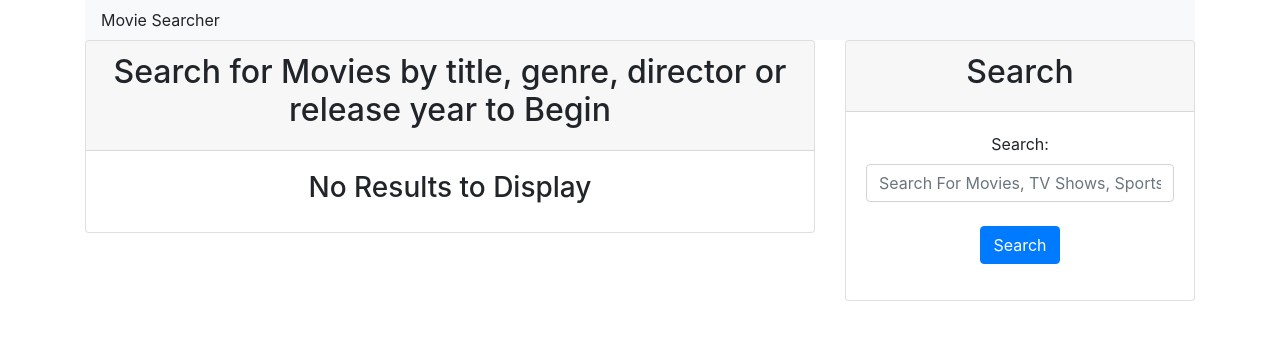
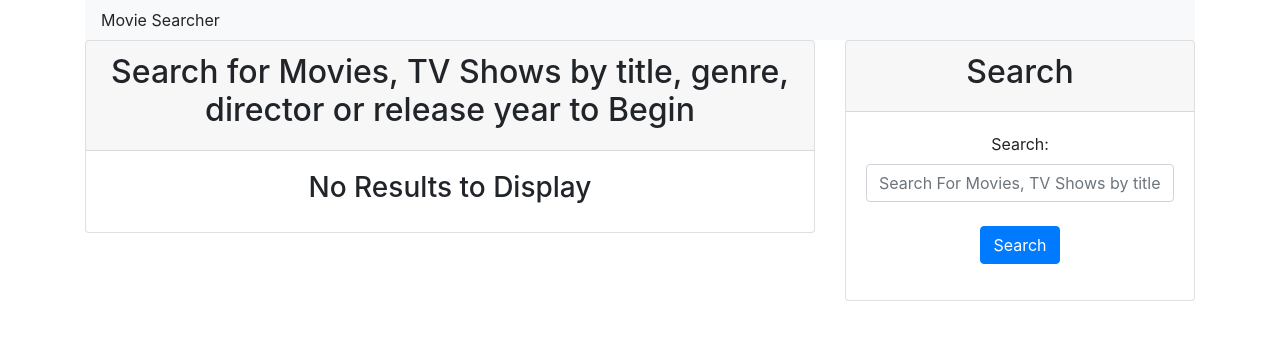
Before and after one commit to jmauro33/finalproject3, a React (Create React App) app: page / in a window 1280 px wide. Shown: the top 340 px of the page. Built offline with nearby package versions, Linux system fonts and the light colour scheme; no server answers.

Commit message:
playing with features ideas

```diff
--- a/src/components/appcontainer.js
+++ b/src/components/appcontainer.js
@@ -46,7 +46,7 @@ class AppContainer extends Component {
         <Row>
           <Col size="md-8">
             <Card
-              heading={this.state.result.Title || "Search for Movies by title, genre, director or release year to Begin"}
+              heading={this.state.result.Title || "Search for Movies, TV Shows by title, genre, director or release year to Begin"}
             >
               {this.state.result.Title ? (
                 <SearchDetails
--- a/src/components/search.js
+++ b/src/components/search.js
@@ -11,7 +11,7 @@ function SearchForm(props) {
           name="search"
           type="text"
           className="form-control"
-          placeholder="Search For Movies, TV Shows, Sports by title, genre, Director, or release year"
+          placeholder="Search For Movies, TV Shows by title, genre, Director, or release year"
           id="search"
         />
 
```
